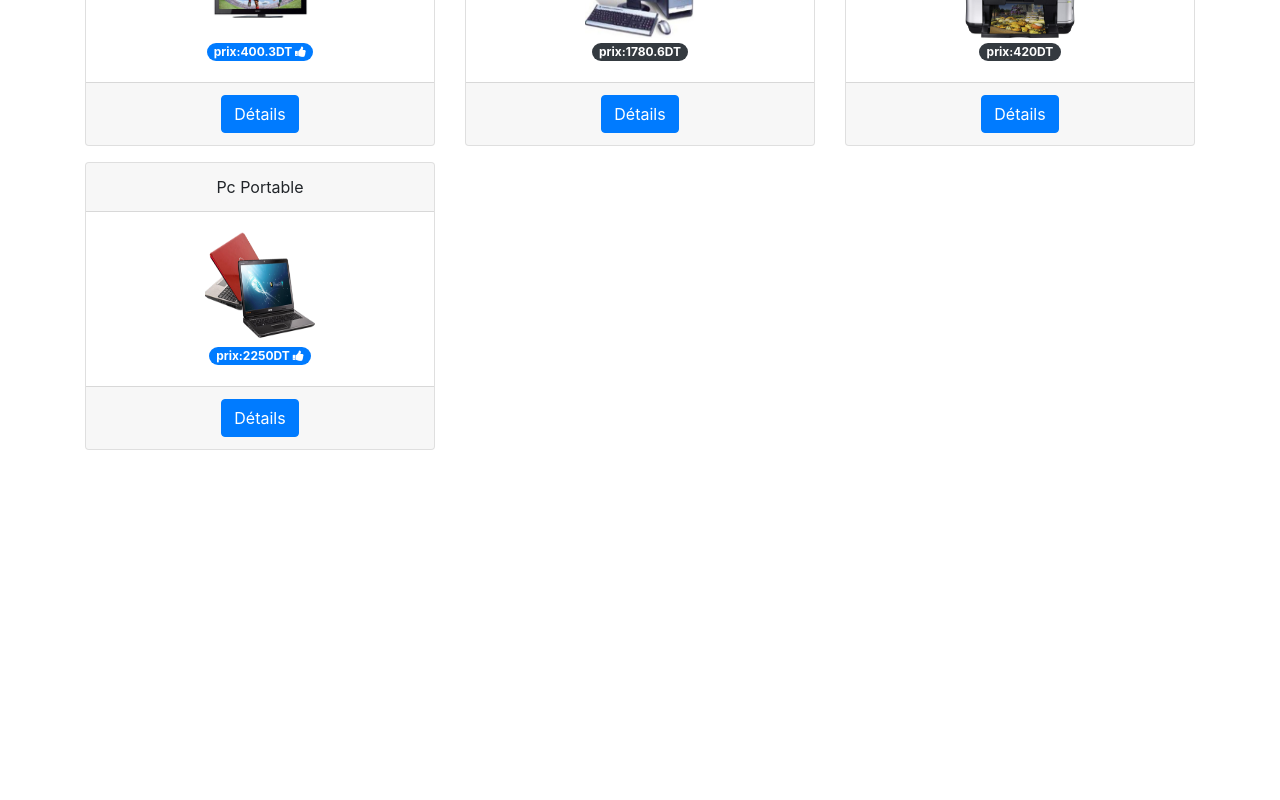
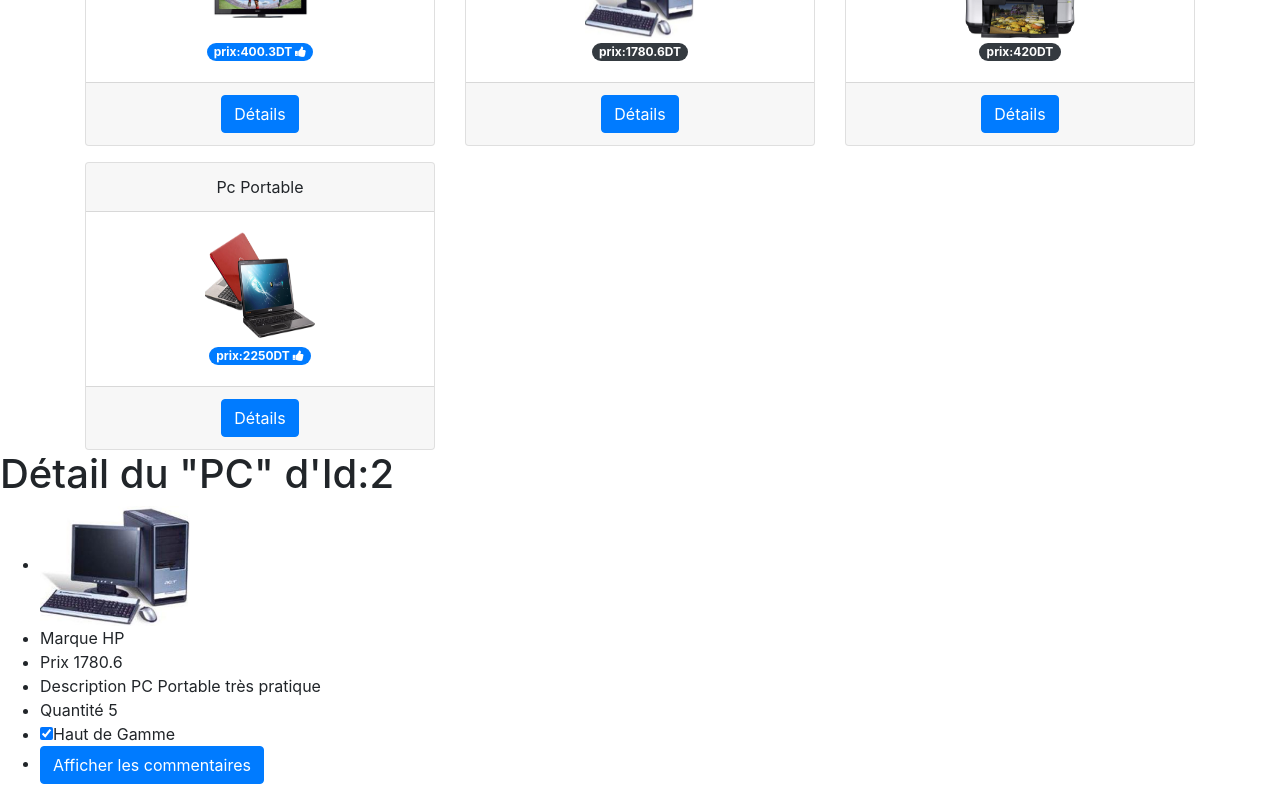
Before and after one commit to fedi-ben-Amor/ProjetBenAmor, an Angular app: page / in a window 1280 px wide. Shown: the part 591-1391 px from the top of the page. Before the commit the page ends 1041 px from the top, so only its background shows below. Built offline with nearby package versions, Linux system fonts and the light colour scheme.

Commit message:
detailmateriel ajouté

```diff
--- a/src/app/app.component.html
+++ b/src/app/app.component.html
@@ -1,2 +1,3 @@
 <fed-accueil></fed-accueil>
 <fed-listmateriel></fed-listmateriel>
+<fed-detailmateriel></fed-detailmateriel>
--- a/src/app/app.module.ts
+++ b/src/app/app.module.ts
@@ -7,6 +7,7 @@ import { AccueilComponent } from './composants/accueil/accueil.component';
 import { ListmaterielComponent } from './composants/informatique/listmateriel/listmateriel.component';
 import { SupermarketpipePipe } from './supermarketpipe.pipe';
 import { MaterielComponent } from './composants/informatique/materiel/materiel.component';
+import { DetailmaterielComponent } from './composants/informatique/detailmateriel/detailmateriel.component';
 
 @NgModule({
   declarations: [
@@ -14,7 +15,8 @@ import { MaterielComponent } from './composants/informatique/materiel/materiel.c
     AccueilComponent,
     ListmaterielComponent,
     SupermarketpipePipe,
-    MaterielComponent
+    MaterielComponent,
+    DetailmaterielComponent
   ],
   imports: [
     BrowserModule,
--- a/src/app/composants/accueil/accueil.component.css
+++ b/src/app/composants/accueil/accueil.component.css
@@ -3,6 +3,3 @@ img {
     height: 110px;
 
     }
-.card-columns{
-    text-align: center;
-}
--- /dev/null
+++ b/src/app/composants/informatique/detailmateriel/detailmateriel.component.html
@@ -0,0 +1,17 @@
+<div class="row">
+    <div class="col-6">
+        <h1> Détail du "PC" d'Id:2</h1>
+        <div *ngFor="let t of materiel" >
+            <ul >
+                <li ><img style="width:150px;height:120px;" src="{{t.photo}}" ></li>
+                <li > Marque {{t.marque}} </li>
+                <li > Prix {{t.prix}}</li>
+                <li > Description {{t.description}} </li>
+                <li > Quantité {{t.quantite}} </li>
+                <li ><input type="checkbox" checked="{{t.hautGamme}}" >Haut de Gamme </li>
+                <li ><button type="button" class="btn btn-primary">Afficher les commentaires</button></li>
+            </ul>
+        </div>
+    </div>
+
+</div>
--- /dev/null
+++ b/src/app/composants/informatique/detailmateriel/detailmateriel.component.ts
@@ -0,0 +1,32 @@
+import { Component, OnInit } from '@angular/core';
+import { Materiel } from '../../../models/materiel';
+
+@Component({
+  selector: 'fed-detailmateriel',
+  templateUrl: './detailmateriel.component.html',
+  styleUrls: ['./detailmateriel.component.css']
+})
+export class DetailmaterielComponent implements OnInit {
+  materiel:Materiel[] =[
+  {
+    id:'2',
+    libelle: 'PC',
+    photo:'assets/Images/Informatique/pcFixe.jpg',
+    marque: 'HP',
+    prix: 1780.6,
+    description: 'PC Portable très pratique',
+    hautGamme: false,
+    quantite: 5,
+  commentaires:[
+   {contenu:' satisfaisant', note:3, auteur:'Sami MRAD', date:new Date(2020,11,4)},
+   {contenu:'Bon rapport qualité prix', note:4, auteur:'Samar Salah', date:new Date(
+   2020,10,4)}]
+   }];
+
+
+  constructor() { }
+
+  ngOnInit(): void {
+  }
+
+}
--- a/src/app/composants/informatique/materiel/materiel.component.html
+++ b/src/app/composants/informatique/materiel/materiel.component.html
@@ -1,5 +1,3 @@
-
-
  <div class="card text-center">
      <div class="card-header">
         {{mat.libelle|titlecase}}
@@ -16,6 +14,6 @@
          </span>
      </div>
      <div class="card-footer text-muted">
-   <button type="button" class="btn btn-primary">Détails</button>
+   <button type="button" class="btn btn-primary"  >Détails </button>
      </div>
  </div>
```
Also changed, not shown: src/app/composants/informatique/detailmateriel/detailmateriel.component.css (added).
